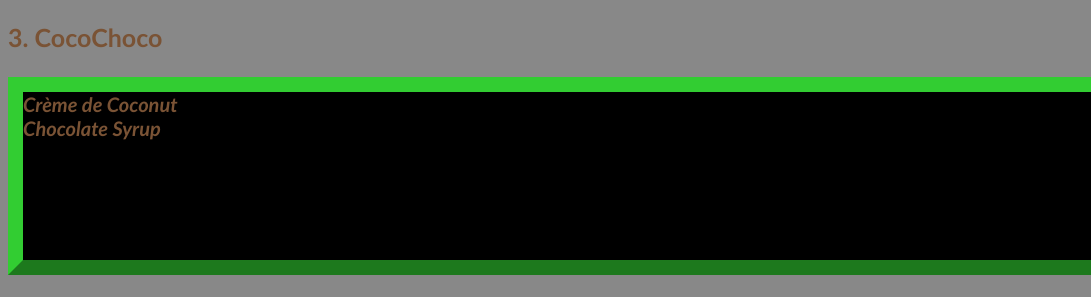
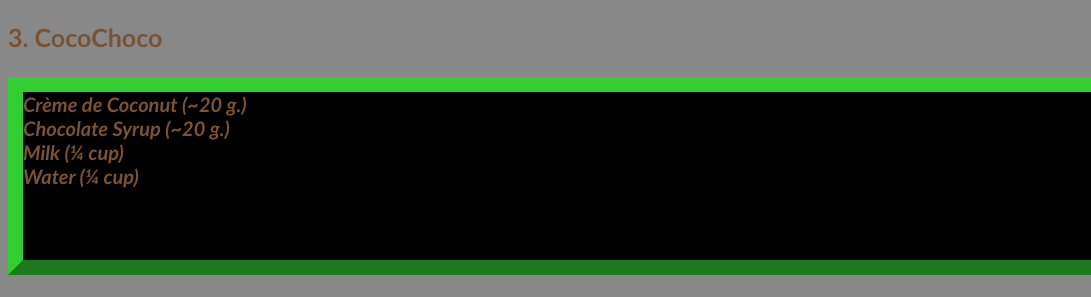
Before and after one commit to SmoothieStenchr/smoothiestenchr.github.io, a plain HTML site: page index.html in a window 1280 px wide. Shown: the part 810-1107 px from the top of the page, 0-1091 px from the left. Drawn offline with Linux system fonts and the light colour scheme.

Commit message:
New smoothie recipe - coco choco !

```diff
--- a/index.html
+++ b/index.html
@@ -14,7 +14,7 @@
         <h3 class="red-delicious">2. Red Delicious</h3>
           <p class="red-delicious"><img src="red-delicious.png" alt="Red Delicious">Apple Juice<br>Cranberry Juice<br><br><br><br><br><br></p>
         <h3 class="coco-choco">3. CocoChoco</h3>
-          <p class="coco-choco"><img src="coco-choco.png" alt="CocoChoco">Crème de Coconut<br>Chocolate Syrup<br><br><br><br><br><br></p>
+          <p class="coco-choco"><img src="coco-choco.png" alt="CocoChoco">Crème de Coconut (~20 g.)<br>Chocolate Syrup (~20 g.)<br>Milk (¼ cup)<br>Water (¼ cup)<br><br><br><br></p>
         <h3 class="sweetie">4. Sweetie</h3>
           <p class="sweetie"><img src="sweetie.png" alt="Sweetie">insert recipe here<br><br><br><br><br><br><br></p>
   </body>
```
